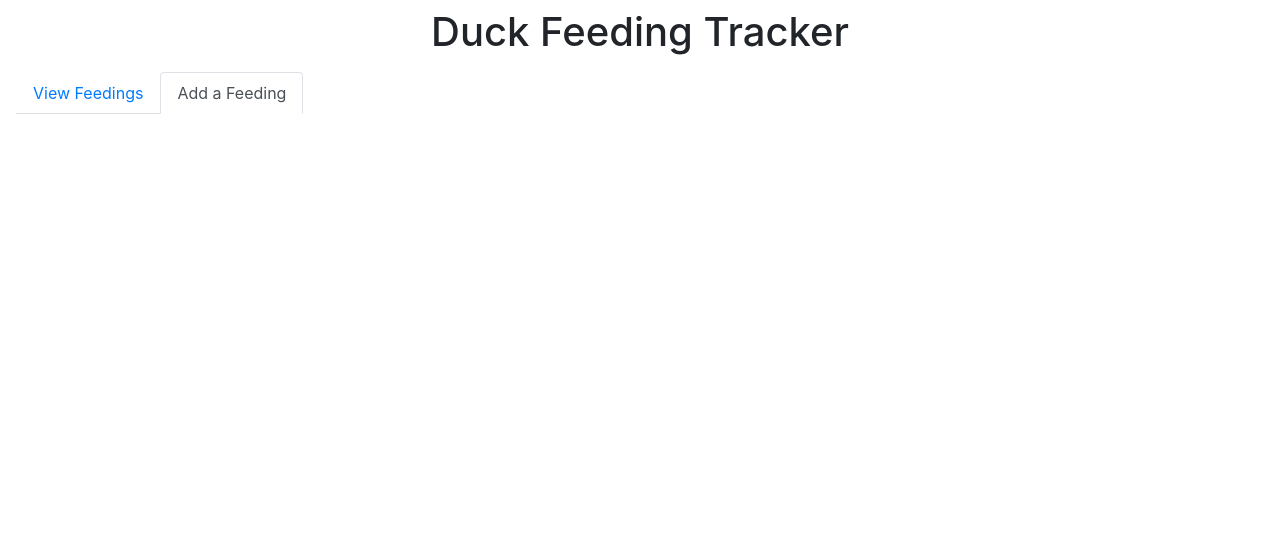
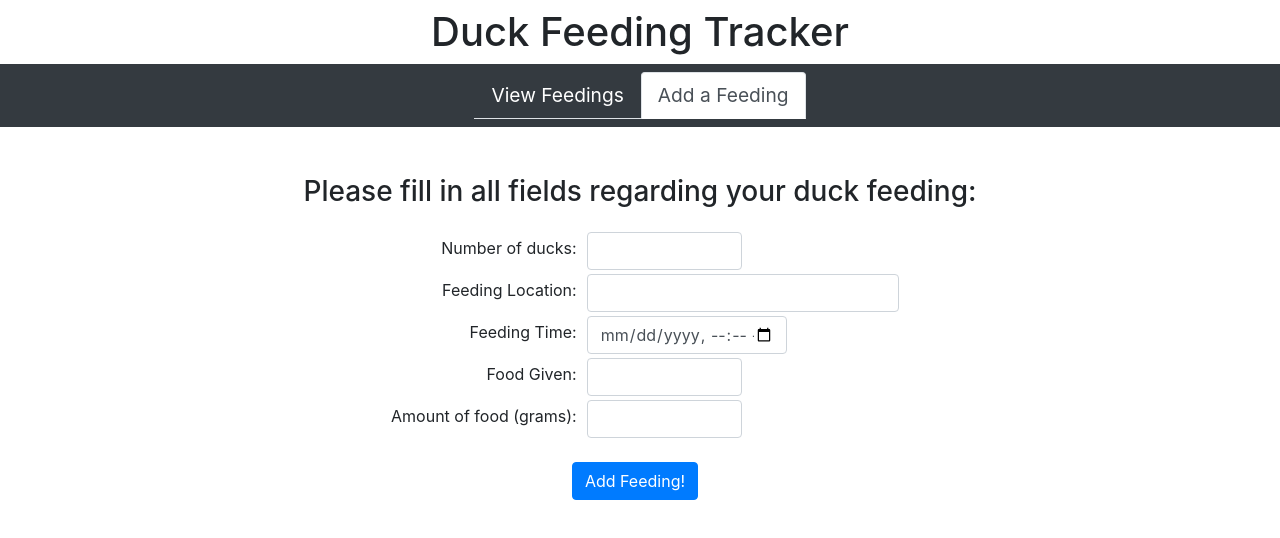
Before and after one commit to brandon-lake/DuckFeedingTracker, a React (Create React App) app in the folder client/: page /add in a window 1280 px wide. Shown: the top 538 px of the page. Built offline with nearby package versions, Linux system fonts and the light colour scheme; no server answers.

Commit message:
Implemented add feeding form, basic styling and data validation

```diff
--- a/client/package.json
+++ b/client/package.json
@@ -6,6 +6,7 @@
     "@testing-library/jest-dom": "^5.11.10",
     "@testing-library/react": "^11.2.6",
     "@testing-library/user-event": "^12.8.3",
+    "axios": "^0.21.1",
     "bootstrap": "^4.6.0",
     "jquery": "^3.6.0",
     "react": "^17.0.2",
@@ -21,7 +22,6 @@
     "test": "react-scripts test",
     "eject": "react-scripts eject"
   },
-  "proxy": "http://localhost:4000/",
   "eslintConfig": {
     "extends": [
       "react-app",
--- a/client/public/index.html
+++ b/client/public/index.html
@@ -5,6 +5,7 @@
     <link rel="icon" href="%PUBLIC_URL%/favicon.ico" />
     <meta name="viewport" content="width=device-width, initial-scale=1" />
     <link rel="manifest" href="%PUBLIC_URL%/manifest.json" />
+    <link rel="stylesheet" href="style.css" />
     <!--
       Notice the use of %PUBLIC_URL% in the tags above.
       It will be replaced with the URL of the `public` folder during the build.
--- /dev/null
+++ b/client/public/style.css
@@ -0,0 +1,23 @@
+.nav-link {
+    color: white;
+    font-size: 1.2em;
+}
+.nav-link:hover {
+    color: white;
+}
+
+#numDucks .form-control {
+    min-width: 100px;
+}
+#feedLocation .form-control {
+    min-width: 200px;
+}
+#feedTime .form-control {
+    min-width: 200px;
+}
+#food .form-control {
+    min-width: 150px;
+}
+#foodQuantity .form-control {
+    min-width: 100px;
+}
--- a/client/src/components/AddFeeding.js
+++ b/client/src/components/AddFeeding.js
@@ -1,24 +1,170 @@
+import axios from 'axios';
 import React, { useEffect, useState } from 'react';
+import { Form, Button, Col } from 'react-bootstrap';
 
 const AddFeeding = () => {
-    const [test, setTest] = useState("");
+    const [numberOfDucks, setNumberOFDucks] = useState("");
+    const [feedingLocation, setFeedingLocation] = useState("");
+    const [feedingTime, setFeedingTime] = useState("");
+    const [food, setFood] = useState("");
+    const [foodQuantity, setFoodQuantity] = useState("");
+    const [errorMsg, setErrorMsg] = useState("");
+    const [successMsg, setSuccessMsg] = useState("");
 
     useEffect(() => {
-        // initial page setup, won't have to call fetch items later
-        fetchTest();
-    }, []);
+        const timer = setTimeout(() => {
+            setSuccessMsg("");
+        }, 3000);
 
-    const fetchTest = async() => {
-        fetch("/add")
-            .then(res => res.json())
-            .then(data => {
-                setTest(data.msg);
-            });
+        return () => clearTimeout(timer);
+    }, [successMsg]);
+
+    const updateNumberOfDucks = (e) => {
+        setNumberOFDucks(e.target.value);
+    }
+    const updateFeedingLocation = (e) => {
+        setFeedingLocation(e.target.value);
+    }
+    const updateFeedingTime = (e) => {
+        setFeedingTime(e.target.value);
+    }
+    const updateFood = (e) => {
+        setFood(e.target.value);
+    }
+    const updateFoodQuantity = (e) => {
+        setFoodQuantity(e.target.value);
+    }
+
+    const validateInputs = () => {
+        if (numberOfDucks.trim() === "") {
+            setErrorMsg("Must provide a number of ducks fed");
+            return false;
+        }
+
+        if (feedingLocation.trim() === "") {
+            setErrorMsg("Must provide a feeding location");
+            return false;
+        }
+
+        if (feedingTime === "") {
+            setErrorMsg("Must provide a feeding time");
+            // could set this up to use current time if left blank, if that was a desired feature
+            return false;
+        }
+
+        if (food === "") {
+            setErrorMsg("Must provide the food given");
+            return false;
+        }
+
+        if (foodQuantity === "" || foodQuantity <= 0) {
+            setErrorMsg("Must provide a food quantity greater than 0");
+            return false;
+        }
+
+        return true;
+    }
+
+    const submitForm = (e) => {
+        e.preventDefault();
+        setErrorMsg("");
+
+        if (validateInputs()) {
+            let feeding = {
+                numberOfDucks: numberOfDucks,
+                feedingLocation: feedingLocation,
+                feedingTime: feedingTime,
+                food: food,
+                foodQuantity: foodQuantity,
+            }
+
+            axios.post("http://localhost:4000/add", feeding)
+                .then(res => {
+                    if (res.status === 200) {
+                        clearForm(res.data);
+                    } else {
+                        setErrorMsg("Could not insert feeding into database, please try again later.");
+                    }
+                });
+        }
+    }
+
+    const clearForm = (response) => {
+        setNumberOFDucks("");
+        setFeedingLocation("");
+        setFeedingTime("");
+        setFood("");
+        setFoodQuantity("");
+        setSuccessMsg(response);
     }
 
     return (
         <div>
-            <h3>{ test }</h3>
+            <h3 className="mt-5">Please fill in all fields regarding your duck feeding:</h3>
+
+            <Form className="mt-4">
+                <Form.Row id="numDucks" className="w-100 justify-content-center mb-1">
+                    <Col xs="2" className="text-right">
+                        <Form.Label className="mt-1">Number of ducks:</Form.Label>
+                    </Col>
+                    <Col xs="3">
+                        <Form.Control className="w-50" type="number" value={numberOfDucks} onChange={updateNumberOfDucks} required />
+                    </Col>
+                </Form.Row>
+
+                <Form.Row id="feedLocation" className="w-100 justify-content-center mb-1">
+                    <Col xs="3" className="text-right">
+                        <Form.Label className="mt-1">Feeding Location:</Form.Label>
+                    </Col>
+                    <Col xs="4">
+                        <Form.Control className="w-75" type="text" value={feedingLocation} onChange={updateFeedingLocation} required />
+                    </Col>
+                </Form.Row>
+
+                <Form.Row id="feedTime" className="w-100 justify-content-center mb-1">
+                    <Col xs="2" className="text-right">
+                        <Form.Label className="mt-1">Feeding Time:</Form.Label>
+                    </Col>
+                    <Col xs="3">
+                        <Form.Control className="w-50" type="datetime-local" value={feedingTime} onChange={updateFeedingTime} required />
+                    </Col>
+                </Form.Row>
+
+                <Form.Row id="food" className="w-100 justify-content-center mb-1">
+                    <Col xs="2" className="text-right">
+                        <Form.Label className="mt-1">Food Given:</Form.Label>
+                    </Col>
+                    <Col xs="3">
+                        <Form.Control className="w-50" type="text" value={food} onChange={updateFood} required />
+                    </Col>
+                </Form.Row>
+
+                <Form.Row id="foodQuantity" className="w-100 justify-content-center mb-4">
+                    <Col xs="2" className="text-right">
+                        <Form.Label className="mt-1">Amount of food (grams):</Form.Label>
+                    </Col>
+                    <Col xs="3">
+                        <Form.Control className="w-50" type="number" value={foodQuantity} onChange={updateFoodQuantity} required />
+                    </Col>
+                </Form.Row>
+
+                <Form.Row id="buttonRow" className="w-100 justify-content-center">
+                    <Button className="w-10" type="submit" onClick={submitForm}>Add Feeding!</Button>
+                </Form.Row>
+            </Form>
+
+            {successMsg.length > 0 &&
+                <div className="text-success text-center mt-5 w-100">
+                    <h3>{successMsg}</h3>
+                </div>
+            }
+            {errorMsg.length > 0 &&
+                <div className="container mt-5 text-danger w-100">
+                    <div className="row justify-content-center">
+                        <h3>{ errorMsg }</h3>
+                    </div>
+                </div>
+            }
         </div>
     );
 };
--- a/client/src/components/Header.js
+++ b/client/src/components/Header.js
@@ -7,7 +7,7 @@ const Header = () => {
             <header className="mt-2">
                 <h1>Duck Feeding Tracker</h1>
             </header>
-            <nav className="navbar navRow" >
+            <nav className="navbar navRow navbar-dark bg-dark justify-content-center" >
                 <ul className="nav nav-tabs">
                     <li className="nav-item">
                         <NavLink className="nav-link" to="/view">View Feedings</NavLink>
--- a/client/src/components/ViewFeedings.js
+++ b/client/src/components/ViewFeedings.js
@@ -1,4 +1,5 @@
 import React, { useEffect, useState } from 'react';
+import axios from 'axios';
 
 const ViewFeedings = () => {
     const [msg, setMsg] = useState("");
@@ -8,13 +9,11 @@ const ViewFeedings = () => {
     }, []);
 
     const fetchMessage = async() => {
-        fetch("/view")
-            .then(res => res.json())
-            .then(data => {
-                console.log(data);
-                setMsg(data.msg);
-            });
+        axios.get("http://localhost:4000/view")
+            .then(res => console.log(res.data));
+
     }
+
     return (
         <div>
             <h3>{ msg }</h3>
```
Also changed, not shown: 1 other file (tests, documents, lock files or other folders).
